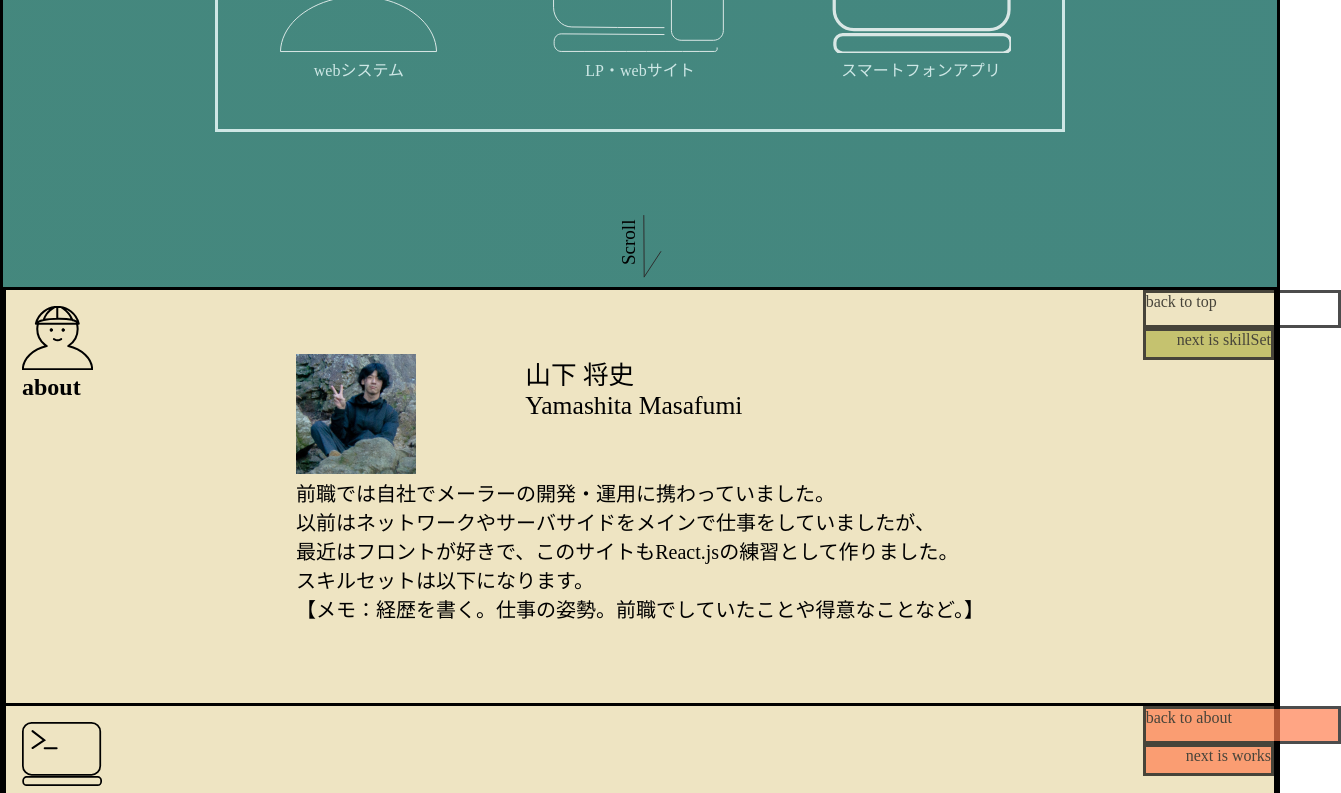
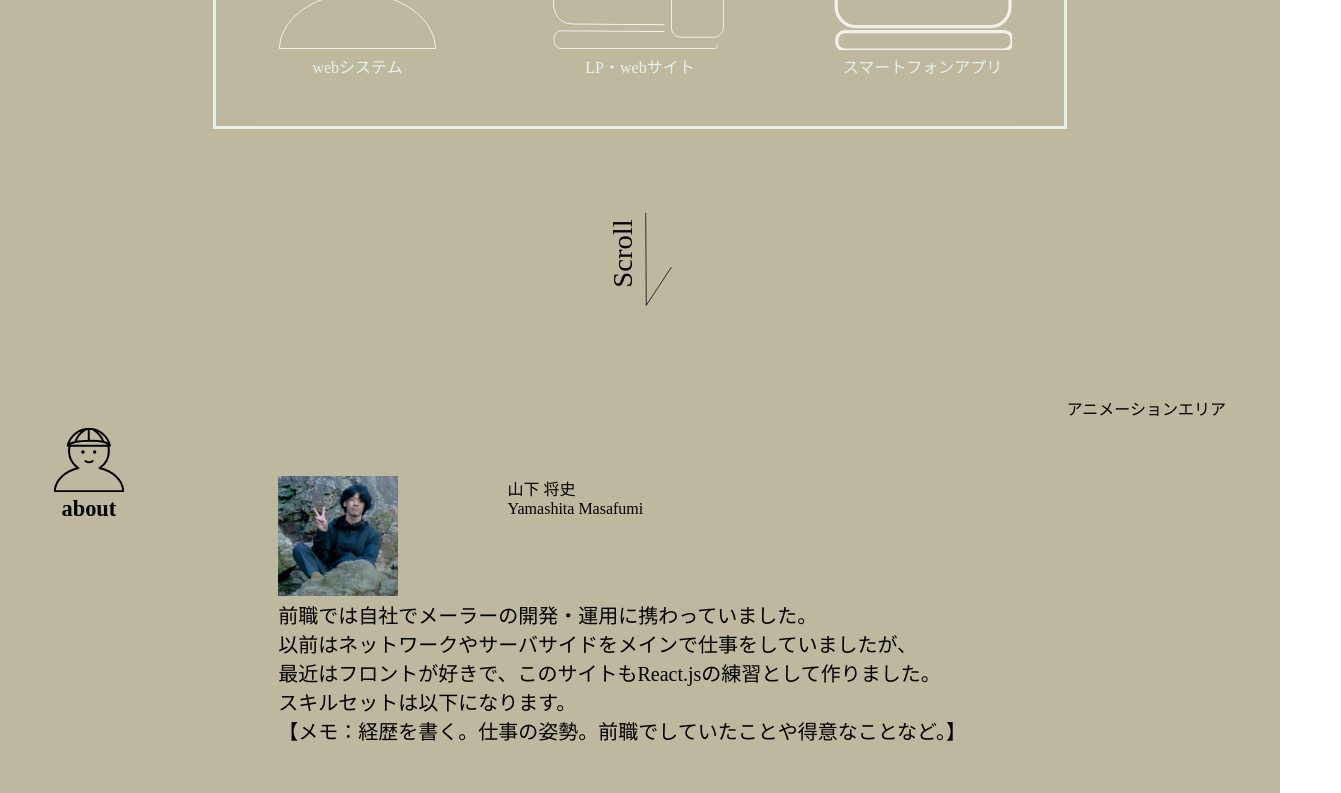
Before and after one commit to kutsu-4ta/antapp_site, a React (Create React App) app in the folder antapp/: page / in a window 1280 px wide. Shown: the part 440-1233 px from the top of the page, 1341 px wide, since content can reach past the window. Built offline with nearby package versions, Linux system fonts and the light colour scheme.

Commit message:
左からアイコン、ボディ、縦長アニメーションエリアで、グリッドを整理した

```diff
--- a/antapp/src/components/backgrounAnimation/InfinateGradation.tsx
+++ b/antapp/src/components/backgrounAnimation/InfinateGradation.tsx
@@ -18,7 +18,7 @@ const GradientBackground = () => {
 
 // TODO:scaleをpropsで渡せるようにしたい
 const InfinateGradation = styled.div<{ scale: number }>`
-  background: linear-gradient(54deg, #6078b7, #45887c, #3f838f);
+  background: linear-gradient(54deg, #a19c7d, #afa07f, #9f9983);
   border: solid;
   borderBottom: black;
   background-size: 600% 600%;
--- a/antapp/src/components/pages/Home.tsx
+++ b/antapp/src/components/pages/Home.tsx
@@ -64,7 +64,8 @@ export default () => {
 
     return (
         <>
-            <InfinateGradation scale={4} >
+        {/*<InfinateGradation scale={4} >*/}
+        <div style={{backgroundColor: "rgb(190,184,159)"}}>
             <Nav>
                 <NavLink to="/">
                     <img src={FoxLogo} className="icon-navbar-logo" alt="antapp"/>
@@ -94,7 +95,8 @@ export default () => {
                                                 onMouseLeave={() => handleMouseLeave(id)}
                                                 onClick={() => scrollToView(id)}
                                             >
-                                                    <img src={item.navIcon} className="icon-navbar-item" alt={item.pageName}/>
+                                                <img src={item.navIcon} className="icon-navbar-item"
+                                                     alt={item.pageName}/>
                                                 <span className="text-navbar">{item.pageName}</span>
                                             </div>
                                         </Grid>
@@ -132,107 +134,74 @@ export default () => {
                 <Grid item xs={2} className="text-center">
                 </Grid>
             </Grid>
+
             <Grid container justifyContent="center">
                 <InfinateUpDown scale={20}>
-                        <div style={{
-                            paddingTop: "5rem"
-                        }}>
-                            <img src={ArrowDownScroll} className="icon-sub-title" alt="scroll"/>
+                    <div>
+                        <img src={ArrowDownScroll} className="icon-scroll-arrow-down" alt="scroll"/>
                     </div>
                 </InfinateUpDown>
             </Grid>
-            <div
-                style={{backgroundColor: "rgb(238,228,194)"}}
-            >
+
+            {/*<Grid container style={{backgroundColor: "rgb(238,228,194)"}}>*/}
+                <Grid container justifyContent="center">
+
+                    <Grid item xs={10}>
+                        <Grid container justifyContent="center">
                             {BodyItems.map((item, id) => {
                                 return (
                                     <>
-                            <Grid container
-                                  justifyContent="center"
+                                        {/*トピックのアイコン*/}
+                                        <Grid item xs={2}
                                               id={item.pageName}
                                               key={id}
                                               ref={ref.current[id]}
-                                  style={{border: "solid", borderBottom: "black"}}
+                                              className="text-center"
                                         >
-                                <Grid item xs={2}
-                                      style={{position: "sticky", top: "0"}}>
+                                            {item.icon ?
                                                 <div style={{position: "sticky", top: "0"}}>
-                                        {item.icon ? <div><img src={item.icon} className="icon-sub-title space-1-vertical " alt={item.pageName}/><h2 className="text-align-sub-title margin-top-zero padding-top-zero">{item.pageName}</h2></div> : ""}
+                                                    <img src={item.icon} className="icon-topic" alt={item.pageName}/>
+                                                    <h2 className="text-topic margin-top-zero padding-top-zero">
+                                                        {item.pageName}
+                                                    </h2>
                                                 </div>
+                                                :
+                                                ""
+                                            }
                                         </Grid>
 
-                                <Grid item xs={8}>
+                                        {/*ボディ*/}
+                                        <Grid item xs={10}>
+                                            <ScrollFader timeout={500}>
                                                 <div className="content-body">
-                                        <ScrollFader timeout={500}>
-                                            <div>
                                                     {item.pageName === "about" ? <About/> : ''}
                                                     {item.pageName === "skillSet" ? <SkillSet/> : ''}
                                                     {item.pageName === "works" ? <Work/> : ''}
                                                     {item.pageName === "contact" ? <Contact/> : ''}
                                                 </div>
                                             </ScrollFader>
-                                    </div>
                                         </Grid>
 
-                                <Grid item xs={2}>
-                                    <div className="text-center" style={{
-                                        position: "sticky",
-                                        top: "0",
-                                        paddingLeft: "5rem"
-                                    }}>
-
-                                        <div style={{position: "sticky", top: "0"}}>
-                                            {/*前のページへスクロール*/}
-                                            {BodyItems[id - 1] ?
-                                                <Grid item xs={12} className="text-left">
-                                                    <div className="line-vertical" style={{
-                                                        backgroundColor: item.backGroundColor,
-                                                        opacity: "0.7"
-                                                    }} onClick={() => scrollToView(id - 1)}>back to {BodyItems[id - 1].pageName}</div>
-                                                </Grid>
-                                                :
-                                                <Grid item xs={12} className="text-left">
-                                                    <div className="line-vertical" style={{
-                                                        opacity: "0.7"
-                                                    }} onClick={() => scrollToView(null)}>back to top
-                                                    </div>
-                                                </Grid>
-                                            }
-                                        </div>
-
-                                        <div style={{position: "sticky", top: "0"}}>
-
-                                            {/* 次のページへスクロール */}
-                                            {BodyItems[id + 1] ?
-                                                <Grid container justifyContent="center">
-                                                    <Grid item xs={12} className="text-right line-vertical" style={{
-                                                        backgroundColor: item.backGroundColor,
-                                                        opacity: "0.7"
-                                                    }} onClick={() => scrollToView(id + 1)}>next
-                                                        is {BodyItems[id + 1].pageName}</Grid>
-                                                </Grid>
-                                                :
-                                                <Grid container justifyContent="center">
-                                                    <Grid item xs={12} className="text-right line-vertical" style={{
-                                                        opacity: "0.7"
-                                                    }} onClick={() => scrollToView(null)}>back to top</Grid>
-                                                </Grid>
-                                            }
-                                        </div>
-
-                                    </div>
-                                </Grid>
-                            </Grid>
                                     </>
                                 );
                             })}
+                        </Grid>
+                    </Grid>
+
+                    {/*アニメーション*/}
+                    <Grid item xs={2}>
+                        アニメーションエリア
+                    </Grid>
+
                     <div className={'text-right'}>
                         うんち<br/>
                         うんこ<br/>
                         絶滅危惧種レッドリスト認定うんこ
                     </div>
+
+                </Grid>
             </div>
-            </InfinateGradation>
+            {/*</InfinateGradation>*/}
         </>
     );
 };
--- a/antapp/src/components/pages/style.css
+++ b/antapp/src/components/pages/style.css
@@ -40,8 +40,9 @@
     font-size: 20px;
 }
 
-.text-size-sub-title {
-    font-size: 1.6rem;
+.text-topic {
+    font-size: 1.4rem;
+    text-align: center;
 }
 
 .text-align-sub-title {
@@ -59,9 +60,8 @@
     align-items: center;
 }
 
-.icon-sub-title {
-    margin-left: 1rem;
-    margin-right: 1rem;
+.icon-topic {
+    margin-top: 2rem;
     height: 4rem;
 }
 
@@ -81,6 +81,13 @@
     height: 4rem;
 }
 
+.icon-scroll-arrow-down {
+    padding-top: 5rem;
+    padding-bottom: 5rem;
+    height: 6rem;
+}
+
+
 .content-title {
     margin-top: 5rem;
     /*margin-bottom: 5rem;*/
@@ -98,7 +105,7 @@
 }
 
 .content-body {
-    margin-top: 4rem;
+    margin-top: 5rem;
     margin-bottom: 5rem;
 }
 
```
Lines whose indentation alone changed are shown as unchanged.
